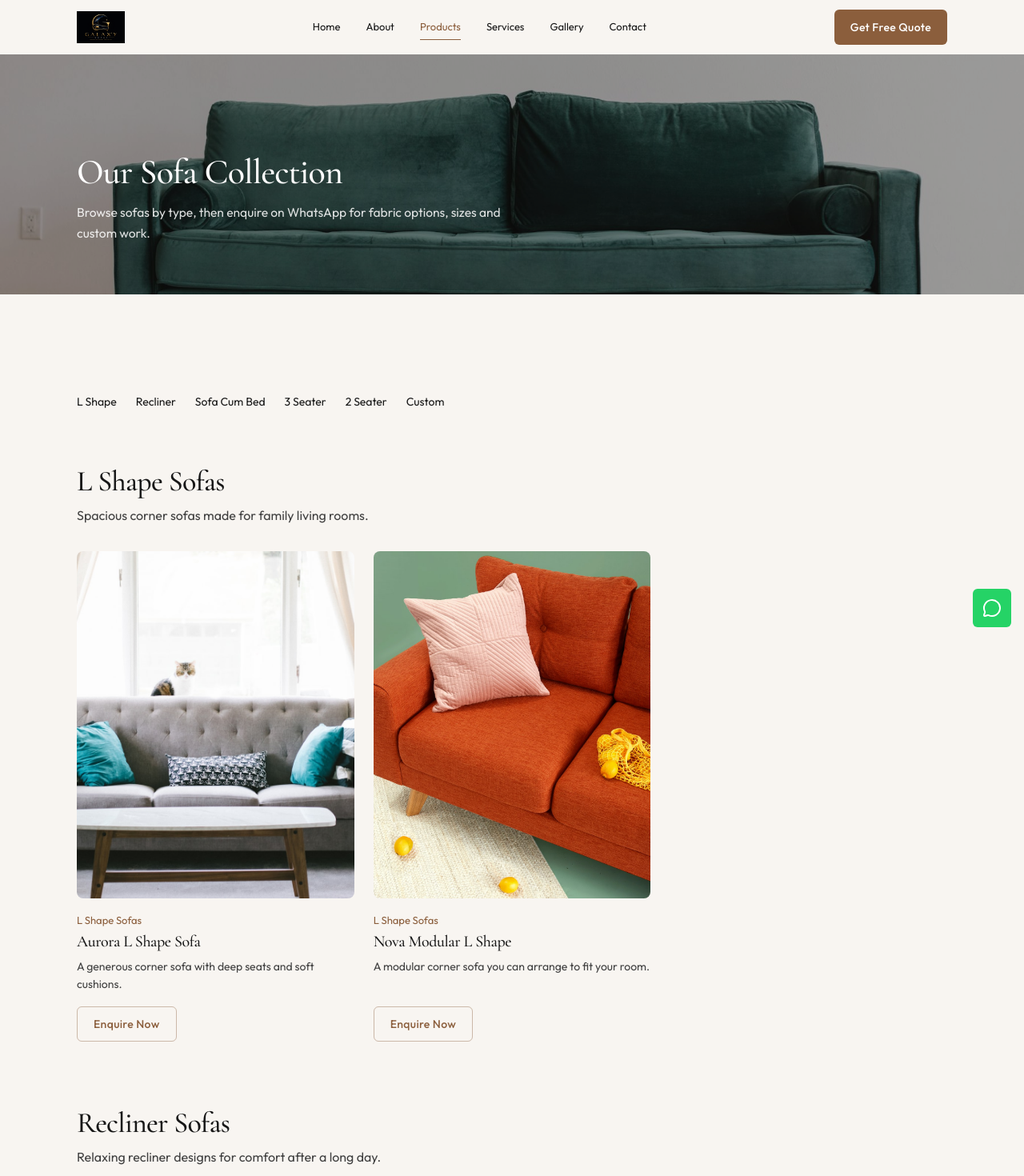
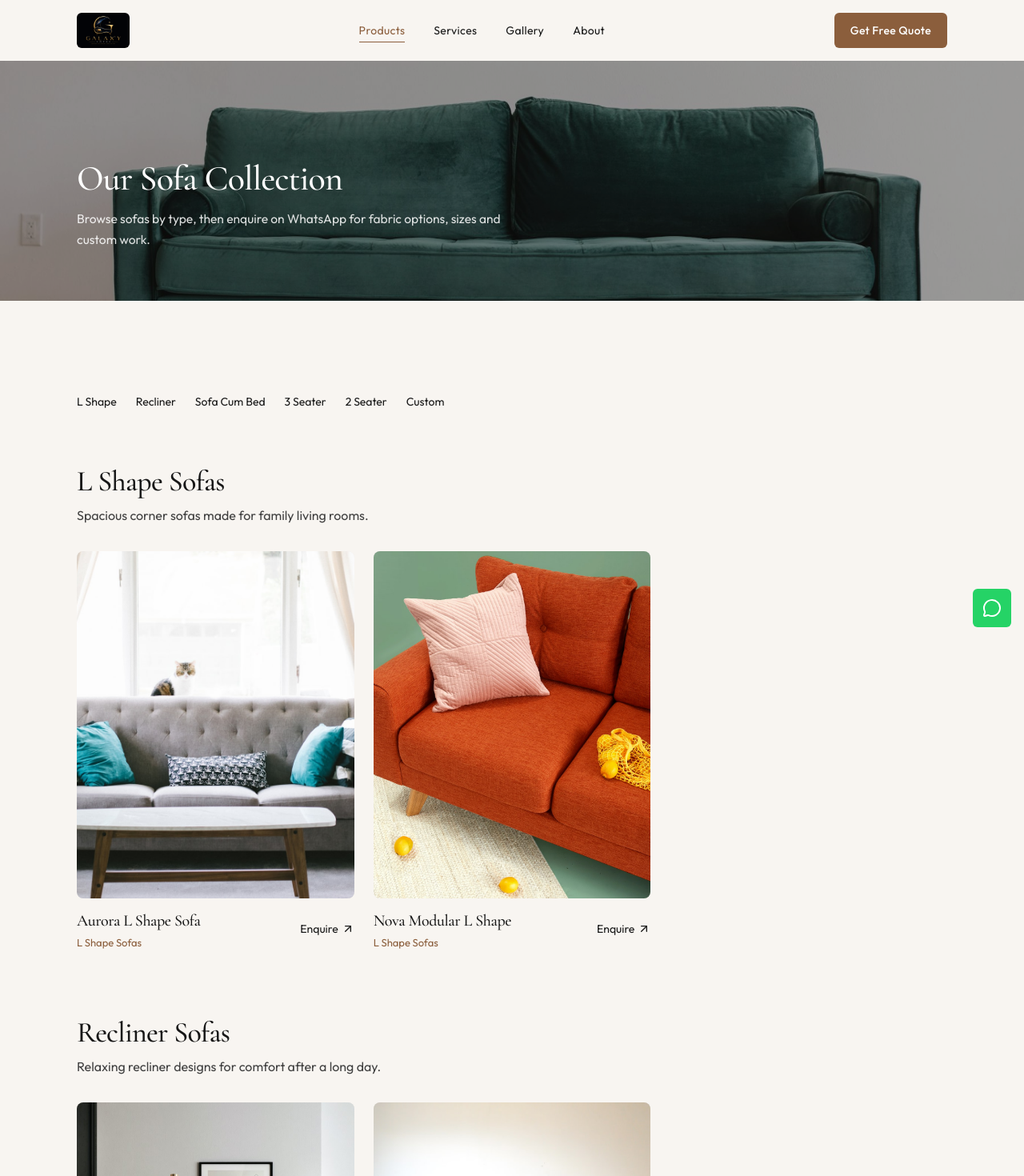
Before and after one commit to Rabinramarajan/galaxy-sofas-websites, a Next.js app: page /products in a window 1280 px wide. Shown: the top 1470 px of the page at 80% size. Built offline with nearby package versions, Linux system fonts and the light colour scheme.

Commit message:
feat: update layout and styling across components, enhance navigation, and add hero video

```diff
--- a/src/app/globals.css
+++ b/src/app/globals.css
@@ -47,7 +47,7 @@ body {
 }
 
 .section-y {
-  padding-block: 3.5rem;
+  padding-block: 3.25rem;
 }
 
 .action-stack {
@@ -86,7 +86,7 @@ body {
 
 @media (min-width: 768px) {
   .section-y {
-    padding-block: 7rem;
+    padding-block: 5rem;
   }
 
   body {
@@ -107,3 +107,9 @@ body {
     transition-duration: 0.01ms !important;
   }
 }
+
+@media (min-width: 1024px) {
+  .section-y {
+    padding-block: 6.5rem;
+  }
+}
--- a/src/components/home/CategoriesSection.tsx
+++ b/src/components/home/CategoriesSection.tsx
@@ -9,11 +9,11 @@ export function CategoriesSection() {
     <section className="section-y">
       <Container>
         <SectionHeader title="Find Your Perfect Sofa" />
-        <div className="grid gap-x-6 gap-y-10 sm:grid-cols-2 lg:grid-cols-3">
+        <div className="grid gap-x-5 gap-y-8 sm:grid-cols-2 lg:grid-cols-3 lg:gap-x-6">
           {productCategories.map((category) => (
             <article key={category.id}>
               <Link href={`/products/#${category.id}`} className="group block cursor-pointer">
-                <div className="relative aspect-[4/3] overflow-hidden rounded-lg">
+                <div className="relative aspect-[4/5] overflow-hidden rounded-lg bg-dark/5">
                   <Image
                     src={category.image}
                     alt={category.name}
@@ -22,11 +22,9 @@ export function CategoriesSection() {
                     sizes="(max-width: 640px) 100vw, (max-width: 1024px) 50vw, 33vw"
                   />
                 </div>
-                <h3 className="mt-4 font-serif text-lg text-dark sm:text-xl">{category.name}</h3>
-                <p className="mt-1.5 text-sm leading-relaxed">{category.description}</p>
-                <span className="mt-3 inline-flex min-h-11 items-center text-sm text-primary transition-colors duration-200 group-hover:text-primary-dark">
-                  Explore
-                </span>
+                <h3 className="mt-4 font-serif text-lg text-dark transition-colors duration-200 group-hover:text-primary sm:text-xl">
+                  {category.name}
+                </h3>
               </Link>
             </article>
           ))}
--- a/src/components/home/GallerySection.tsx
+++ b/src/components/home/GallerySection.tsx
@@ -10,26 +10,32 @@ export function GallerySection() {
   return (
     <section className="section-y">
       <Container>
-        <SectionHeader title="Our Recent Works" />
-        <div className="grid grid-cols-1 gap-3 min-[375px]:grid-cols-2 lg:grid-cols-4 lg:gap-4">
+        <SectionHeader
+          title="Completed Works"
+          description="Real sofas delivered to real homes across Chennai."
+        />
+        <div className="grid grid-cols-2 gap-3 lg:grid-cols-4 lg:gap-4">
           {preview.map((item) => (
             <figure
               key={item.id}
-              className="relative aspect-[4/3] overflow-hidden rounded-lg"
+              className="group relative aspect-[4/5] overflow-hidden rounded-lg bg-dark/5"
             >
               <Image
                 src={item.image}
                 alt={item.title}
                 fill
-                className="object-cover"
-                sizes="(max-width: 374px) 100vw, (max-width: 1024px) 50vw, 25vw"
+                className="object-cover transition-opacity duration-200 group-hover:opacity-90"
+                sizes="(max-width: 1024px) 50vw, 25vw"
               />
+              <figcaption className="absolute inset-x-0 bottom-0 bg-gradient-to-t from-dark/80 to-transparent px-3 pb-3 pt-8 text-xs text-white sm:text-sm">
+                {item.title}
+              </figcaption>
             </figure>
           ))}
         </div>
         <div className="action-stack mt-10">
           <Button href="/gallery/" variant="outline">
-            View Gallery
+            View Full Gallery
           </Button>
         </div>
       </Container>
--- a/src/components/layout/Header.tsx
+++ b/src/components/layout/Header.tsx
@@ -9,7 +9,7 @@ import { Button } from "@/components/common/Button";
 import { Container } from "@/components/common/Container";
 import { MobileMenu } from "@/components/layout/MobileMenu";
 import { site } from "@/constants/site";
-import { mainNav } from "@/data/navigation";
+import { headerNav } from "@/data/navigation";
 import { isActivePath } from "@/utils/navigation";
 
 export function Header() {
@@ -42,32 +42,33 @@ export function Header() {
           scrolled ? "shadow-[0_1px_0_rgb(23_23_23_/_0.08)]" : ""
         }`}
       >
-        <Container className="flex h-14 min-w-0 items-center justify-between gap-3 sm:h-[4.25rem] sm:gap-4">
+        <Container className="flex h-16 min-w-0 items-center justify-between gap-3 sm:h-[4.75rem] sm:gap-4">
           <Link
             href="/"
             aria-label={site.name}
-            className="flex min-w-0 shrink cursor-pointer items-center"
+            className="flex min-w-0 shrink cursor-pointer items-center overflow-hidden rounded-md"
           >
             <Image
               src={site.logo}
               alt={`${site.name} logo`}
-              width={160}
-              height={48}
-              className="h-8 w-auto max-w-[148px] sm:h-10 sm:max-w-none"
-              sizes="160px"
+              width={320}
+              height={96}
+              className="h-9 w-auto max-w-[160px] sm:h-11 sm:max-w-none"
+              sizes="(max-width: 640px) 160px, 220px"
+              unoptimized
               priority
             />
           </Link>
 
-          <nav className="hidden items-center gap-8 lg:flex" aria-label="Primary">
-            {mainNav.map((item) => {
+          <nav className="hidden items-center gap-9 lg:flex" aria-label="Primary">
+            {headerNav.map((item) => {
               const isActive = isActivePath(pathname, item.href);
 
               return (
                 <Link
                   key={item.href}
                   href={item.href}
-                  className={`cursor-pointer border-b py-1 text-[0.8125rem] transition-colors duration-200 ${
+                  className={`cursor-pointer border-b py-1 text-sm tracking-wide transition-colors duration-200 ${
                     isActive
                       ? "border-primary text-primary"
                       : "border-transparent text-dark hover:text-primary"
--- a/src/components/products/ProductCard.tsx
+++ b/src/components/products/ProductCard.tsx
@@ -1,6 +1,6 @@
 import Image from "next/image";
 import Link from "next/link";
-import { Button } from "@/components/common/Button";
+import { ArrowUpRight } from "lucide-react";
 import { getCategoryLabel } from "@/data/products";
 import type { Product } from "@/types";
 import { getProductEnquiryUrl } from "@/utils/whatsapp";
@@ -11,10 +11,10 @@ type ProductCardProps = {
 
 export function ProductCard({ product }: ProductCardProps) {
   return (
-    <article className="flex h-full flex-col">
+    <article className="group flex h-full flex-col">
       <Link
         href={`/products/${product.slug}/`}
-        className="group relative block aspect-[4/3] cursor-pointer overflow-hidden rounded-lg sm:aspect-[4/5]"
+        className="relative block aspect-[4/5] cursor-pointer overflow-hidden rounded-lg bg-dark/5"
       >
         <Image
           src={product.image}
@@ -24,22 +24,30 @@ export function ProductCard({ product }: ProductCardProps) {
           sizes="(max-width: 640px) 100vw, (max-width: 1024px) 50vw, 33vw"
         />
       </Link>
-      <div className="flex flex-1 flex-col pt-4">
-        <p className="text-[0.8125rem] text-primary">{getCategoryLabel(product.category)}</p>
-        <h3 className="mt-1 font-serif text-lg text-dark sm:text-xl">
+      <div className="flex items-start justify-between gap-4 pt-4">
+        <div className="min-w-0">
+          <h3 className="font-serif text-lg text-dark sm:text-xl">
             <Link
               href={`/products/${product.slug}/`}
-            className="cursor-pointer transition-colors duration-200 hover:text-primary"
+              className="cursor-pointer transition-colors duration-200 group-hover:text-primary"
             >
               {product.name}
             </Link>
           </h3>
-        <p className="mt-2 flex-1 text-sm leading-relaxed">{product.shortDescription}</p>
-        <div className="mt-4">
-          <Button href={getProductEnquiryUrl(product.name)} variant="outline" className="w-full sm:w-auto" external>
-            Enquire Now
-          </Button>
+          <p className="mt-1 text-[0.8125rem] text-primary">
+            {getCategoryLabel(product.category)}
+          </p>
         </div>
+        <a
+          href={getProductEnquiryUrl(product.name)}
+          target="_blank"
+          rel="noopener noreferrer"
+          className="inline-flex min-h-11 shrink-0 cursor-pointer items-center gap-1 text-sm text-dark transition-colors duration-200 hover:text-primary"
+          aria-label={`Enquire about ${product.name} on WhatsApp`}
+        >
+          Enquire
+          <ArrowUpRight className="h-4 w-4" aria-hidden="true" />
+        </a>
       </div>
     </article>
   );
--- a/src/data/navigation.ts
+++ b/src/data/navigation.ts
@@ -9,6 +9,14 @@ export const mainNav: NavLink[] = [
   { label: "Contact", href: "/contact/" },
 ];
 
+/** Trimmed desktop navigation — Home lives on the logo, Contact lives on the CTA. */
+export const headerNav: NavLink[] = [
+  { label: "Products", href: "/products/" },
+  { label: "Services", href: "/services/" },
+  { label: "Gallery", href: "/gallery/" },
+  { label: "About", href: "/about/" },
+];
+
 export const footerProductLinks: NavLink[] = [
   { label: "L Shape Sofa", href: "/products/#l-shape" },
   { label: "Recliner Sofa", href: "/products/#recliner" },
```
Also changed, not shown: src/components/home/HeroSection.tsx (+31 -29 lines), 2 other files (tests, documents, lock files or other folders). Lines whose indentation alone changed are shown as unchanged.
